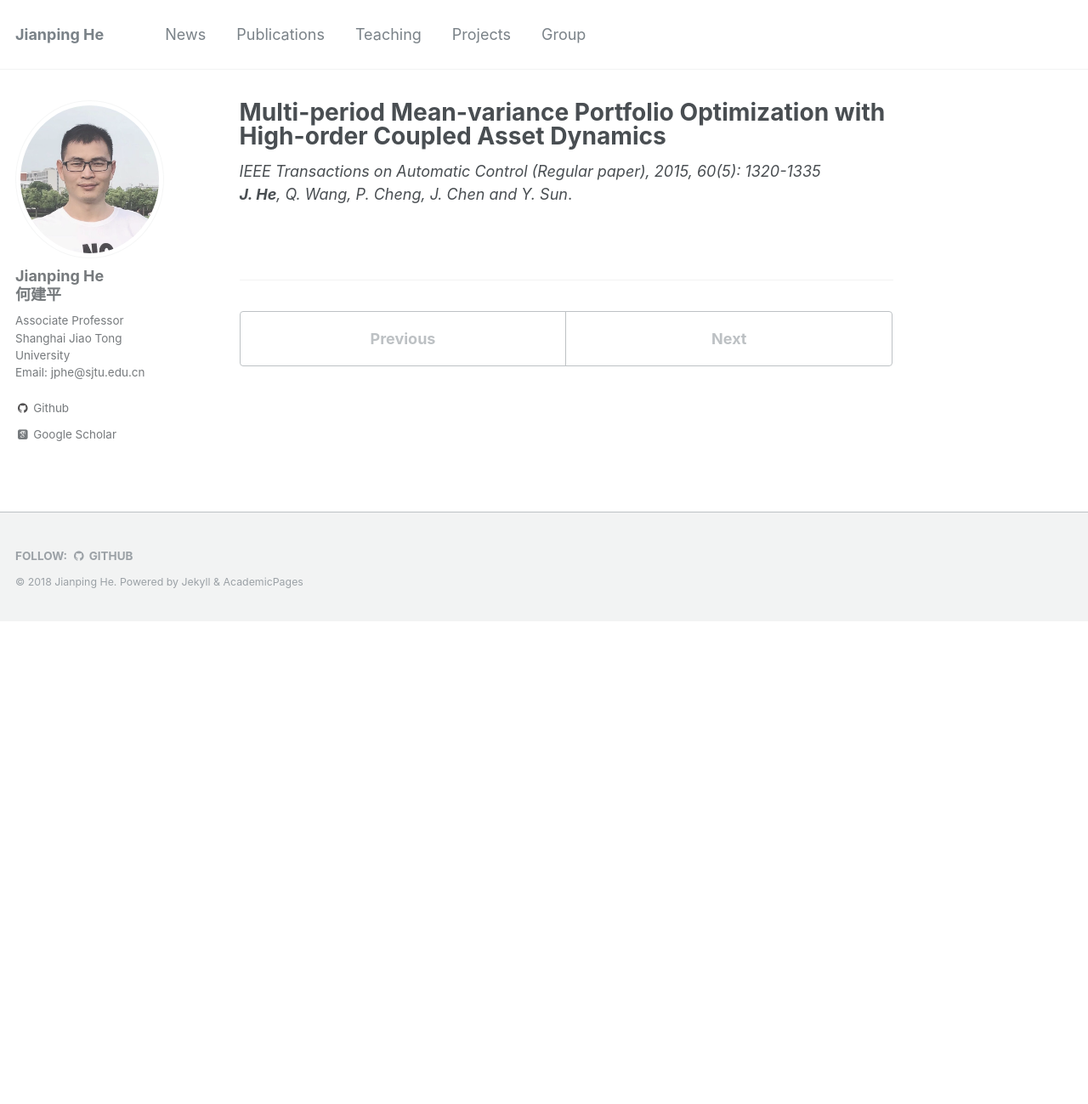
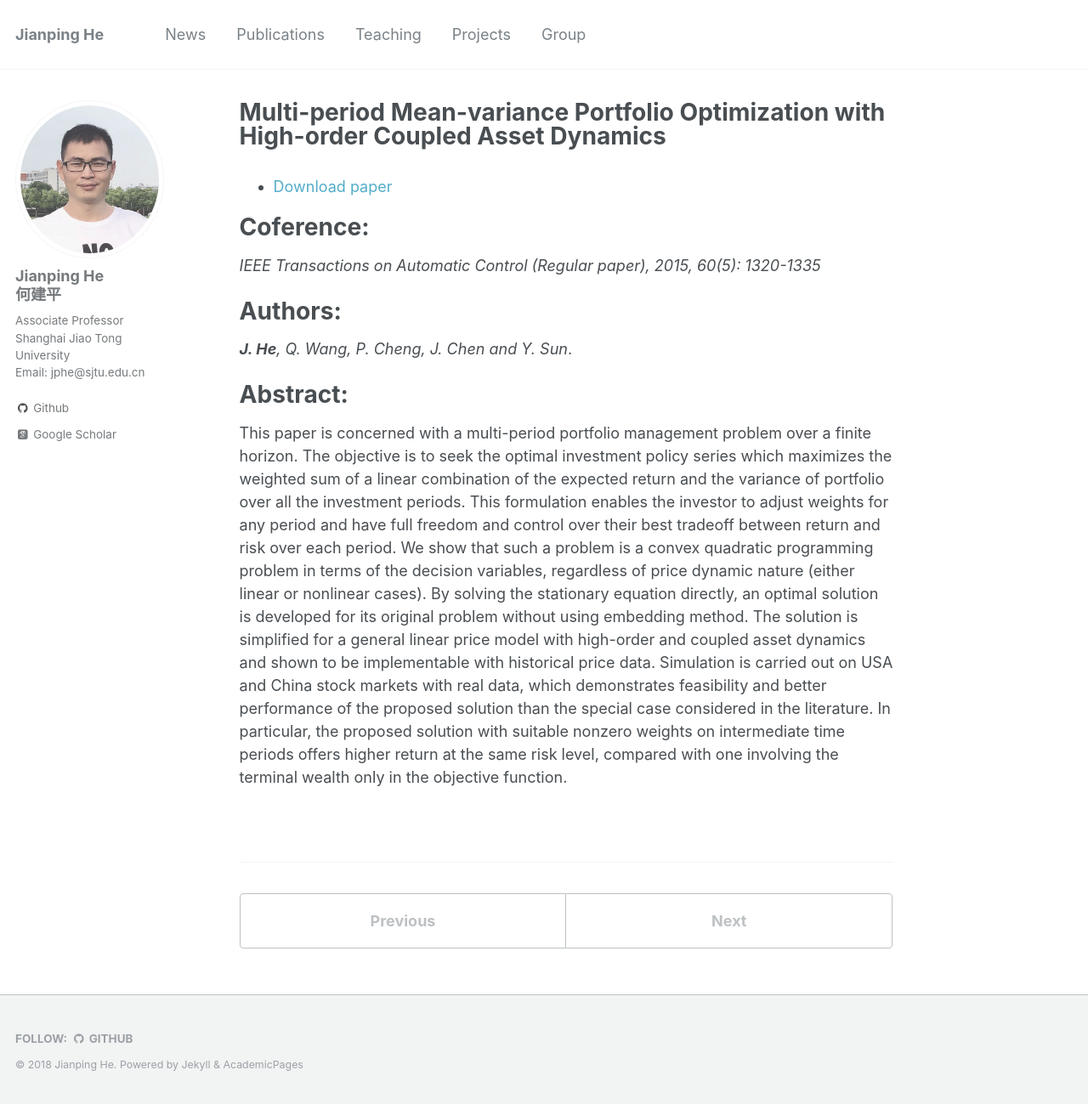
Before and after one commit to jiangshuozz/Jianping-He.github.io, a Jekyll site: the page built from _publications/2014-11-13-Multi-period Mean-variance Portfolio Optimization.md, in a window 1280 px wide and 1299 px high. Shown: the whole window at 85% size. Built offline with Jekyll 4.4.1, drawn with Linux system fonts in a browser that asks for light colours; some web fonts are replaced.

Commit message:
Update 2014-11-13-Multi-period Mean-variance Portfolio Optimization.md

```diff
--- a/_publications/2014-11-13-Multi-period Mean-variance Portfolio Optimization.md
+++ b/_publications/2014-11-13-Multi-period Mean-variance Portfolio Optimization.md
@@ -8,5 +8,16 @@ venue: '--'
 #paperurl: ''
 #citation: ''
 ---
+- [Download paper](https://ieeexplore.ieee.org/abstract/document/6955839/)
+
+Coference:
+===
 *IEEE Transactions on Automatic Control (Regular paper), 2015, 60(5): 1320-1335*
+
+Authors:
+===
 ***J. He**, Q. Wang, P. Cheng, J. Chen and Y. Sun*.
+
+Abstract:
+===
+This paper is concerned with a multi-period portfolio management problem over a finite horizon. The objective is to seek the optimal investment policy series which maximizes the weighted sum of a linear combination of the expected return and the variance of portfolio over all the investment periods. This formulation enables the investor to adjust weights for any period and have full freedom and control over their best tradeoff between return and risk over each period. We show that such a problem is a convex quadratic programming problem in terms of the decision variables, regardless of price dynamic nature (either linear or nonlinear cases). By solving the stationary equation directly, an optimal solution is developed for its original problem without using embedding method. The solution is simplified for a general linear price model with high-order and coupled asset dynamics and shown to be implementable with historical price data. Simulation is carried out on USA and China stock markets with real data, which demonstrates feasibility and better performance of the proposed solution than the special case considered in the literature. In particular, the proposed solution with suitable nonzero weights on intermediate time periods offers higher return at the same risk level, compared with one involving the terminal wealth only in the objective function.
```
